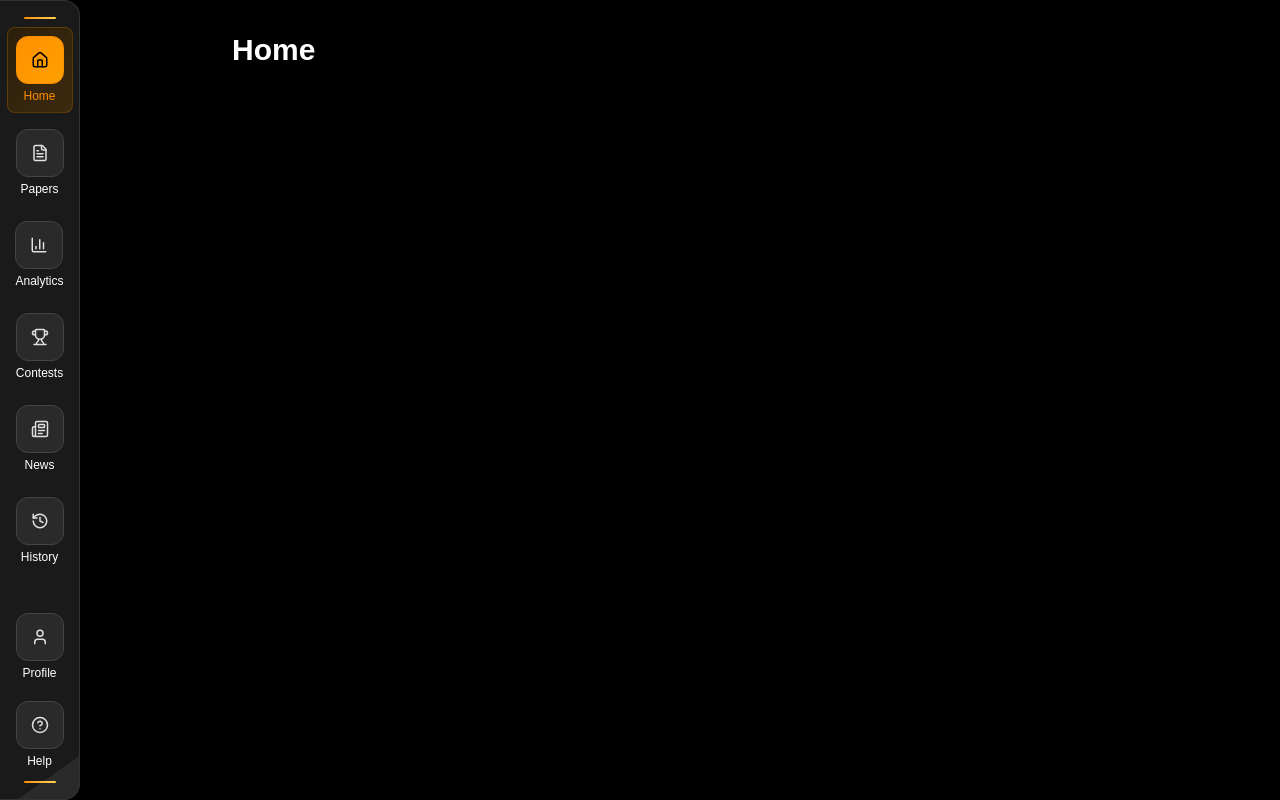
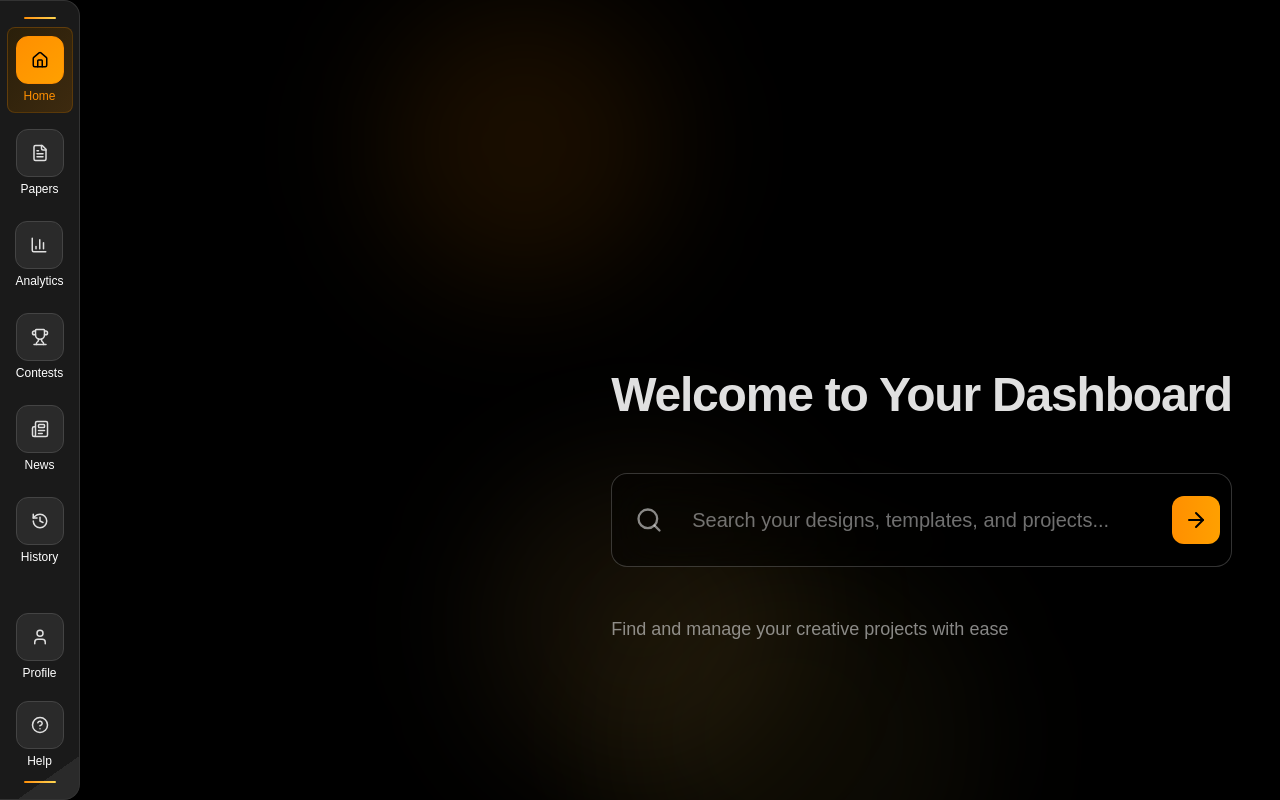
Before and after one commit to in-buildingphase/Quezia, a Next.js app: page /dashboard/home in a window 1280 px wide. Built offline with nearby package versions, Linux system fonts and the light colour scheme; no server answers.

Commit message:
improved the file structure

```diff
--- a/src/app/dashboard/home/page.tsx
+++ b/src/app/dashboard/home/page.tsx
@@ -1,8 +1,46 @@
+"use client";
+
+import { MainHeading } from "@/components/ui/main-heading";
+import { SearchInput } from "@/components/ui/search-input";
+import VerticalDock from "@/components/ui/verticaldock";
+
 export default function Home() {
+  const handleSearch = (query: string) => {
+    console.log("Dashboard search query:", query);
+    // Handle dashboard search functionality here
+  };
+
   return (
-    <div className="p-8">
-      <div className="max-w-4xl mx-auto">
-        <h1 className="text-3xl font-bold text-white mb-6">Home</h1>
+    <div className="min-h-screen bg-black relative overflow-hidden">
+      {/* Background decorative elements matching landing page */}
+      <div className="absolute top-0 left-1/4 w-72 h-72 bg-[#FF8F00]/10 rounded-full blur-3xl" />
+      <div className="absolute bottom-0 right-1/4 w-96 h-96 bg-[#FFD54F]/5 rounded-full blur-3xl" />
+      <div className="absolute top-1/2 left-1/3 w-80 h-80 bg-[#FFB74D]/8 rounded-full blur-3xl" />
+
+      <div className="relative z-10 min-h-screen flex px-4 pt-32">
+
+        {/* Main Content positioned on the right side */}
+        <div className="ml-auto flex flex-col items-start justify-center min-h-screen pr-8">
+          {/* Main Heading */}
+          <MainHeading
+            title="Welcome to Your Dashboard"
+            className="mb-12 text-left"
+          />
+
+          {/* Search Input */}
+          <SearchInput
+            placeholder="Search your designs, templates, and projects..."
+            onSearch={handleSearch}
+            className="mb-12"
+          />
+
+          {/* Additional Info */}
+          <div className="text-left text-[#E0E0E0]/60 max-w-md mb-12">
+            <p className="text-lg">
+              Find and manage your creative projects with ease
+            </p>
+          </div>
+        </div>
       </div>
     </div>
   );
--- a/src/app/dashboard/page.tsx
+++ b/src/app/dashboard/page.tsx
@@ -1,50 +1,21 @@
-"use client";
+'use client';
 
-import { MainHeading } from "@/components/ui/main-heading";
-import { SearchInput } from "@/components/ui/search-input";
-import VerticalDock from "@/components/ui/verticaldock";
+import { useEffect } from 'react';
+import { useRouter } from 'next/navigation';
 
 export default function Dashboard() {
-  const handleSearch = (query: string) => {
-    console.log("Dashboard search query:", query);
-    // Handle dashboard search functionality here
-  };
+  const router = useRouter();
+
+  useEffect(() => {
+    // Redirect to home by default
+    router.push('/dashboard/home');
+  }, [router]);
 
   return (
-    <div className="min-h-screen bg-black relative overflow-hidden">
-      {/* Background decorative elements matching landing page */}
-      <div className="absolute top-0 left-1/4 w-72 h-72 bg-[#FF8F00]/10 rounded-full blur-3xl" />
-      <div className="absolute bottom-0 right-1/4 w-96 h-96 bg-[#FFD54F]/5 rounded-full blur-3xl" />
-      <div className="absolute top-1/2 left-1/3 w-80 h-80 bg-[#FFB74D]/8 rounded-full blur-3xl" />
-
-      <div className="relative z-10 min-h-screen flex px-4 pt-32">
-        {/* Vertical Dock positioned on the left */}
-        <div className="absolute left-4 top-1/2 transform -translate-y-1/2">
-          <VerticalDock />
-        </div>
-
-        {/* Main Content positioned on the right side */}
-        <div className="ml-auto flex flex-col items-start justify-center min-h-screen pr-8">
-          {/* Main Heading */}
-          <MainHeading
-            title="Welcome to Your Dashboard"
-            className="mb-12 text-left"
-          />
-
-          {/* Search Input */}
-          <SearchInput
-            placeholder="Search your designs, templates, and projects..."
-            onSearch={handleSearch}
-            className="mb-12"
-          />
-
-          {/* Additional Info */}
-          <div className="text-left text-[#E0E0E0]/60 max-w-md mb-12">
-            <p className="text-lg">
-              Find and manage your creative projects with ease
-            </p>
-          </div>
-        </div>
+    <div className="min-h-screen bg-black text-white flex items-center justify-center">
+      <div className="text-center">
+        <div className="animate-spin rounded-full h-12 w-12 border-b-2 border-[#FF8F00] mx-auto mb-4"></div>
+        <p className="text-[#B0B0B0]">Loading...</p>
       </div>
     </div>
   );
```
